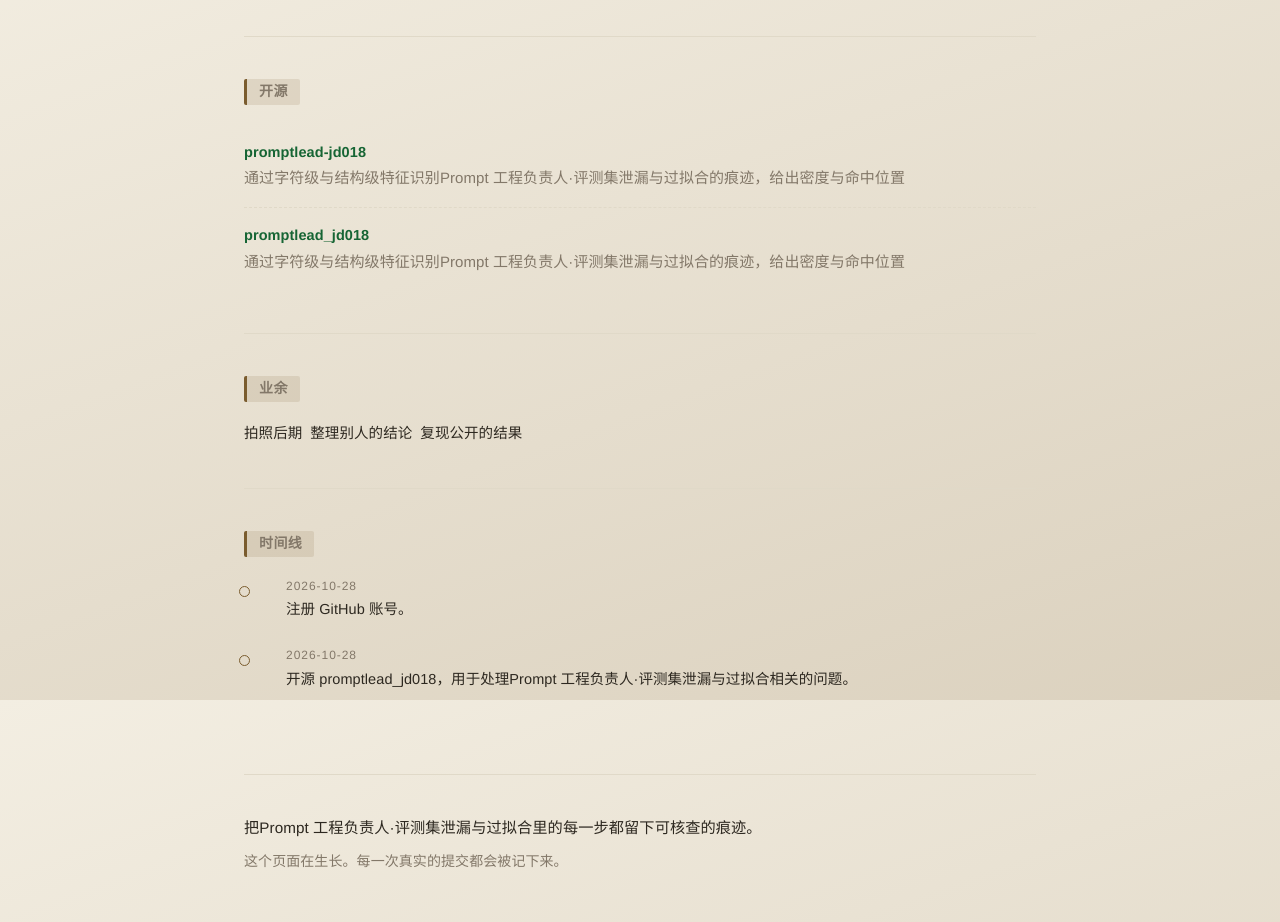
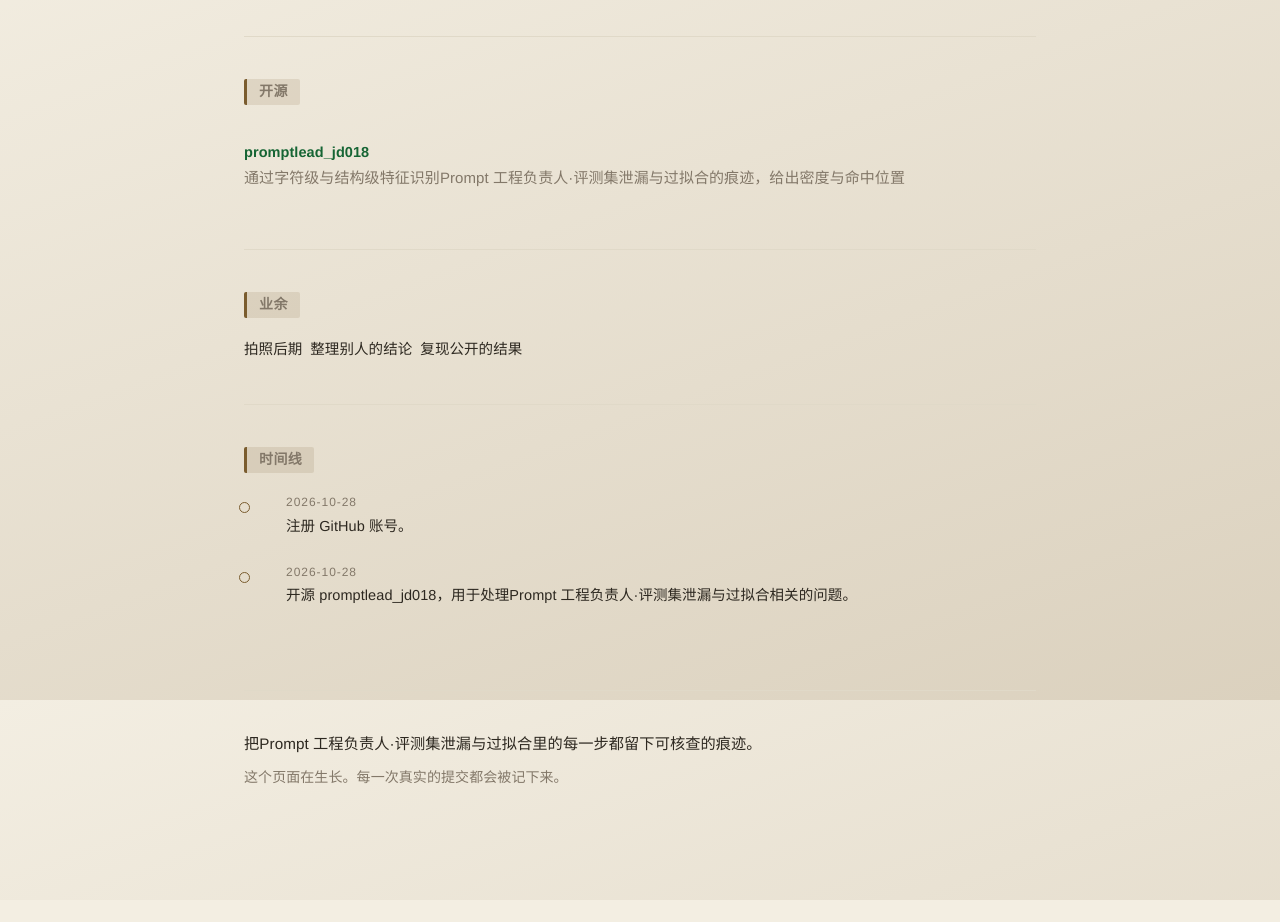
Before and after one commit to raintown2/raintown2.github.io, a plain HTML site: page index.html in a window 1280 px wide. Shown: the part 900-1822 px from the top of the page. After the commit the page ends 1800 px from the top, so only its background shows below. Drawn offline with Linux system fonts and the light colour scheme.

Commit message:
fix: 更新个人站点

```diff
--- a/index.html
+++ b/index.html
@@ -102,9 +102,6 @@ body::before{content:'';display:block;height:5px;background:#7a5c2e;position:sti
 <section id="work">
   <h2>开源</h2>
   <ul class="repos">
-    <li><div class="name"><a href="https://github.com/raintown2/promptlead-jd018" rel="noopener">promptlead-jd018</a></div>
-      <div class="desc">通过字符级与结构级特征识别Prompt 工程负责人·评测集泄漏与过拟合的痕迹，给出密度与命中位置</div>
-    </li>
     <li><div class="name"><a href="https://github.com/raintown2/promptlead_jd018" rel="noopener">promptlead_jd018</a></div>
       <div class="desc">通过字符级与结构级特征识别Prompt 工程负责人·评测集泄漏与过拟合的痕迹，给出密度与命中位置</div>
     </li>
```
